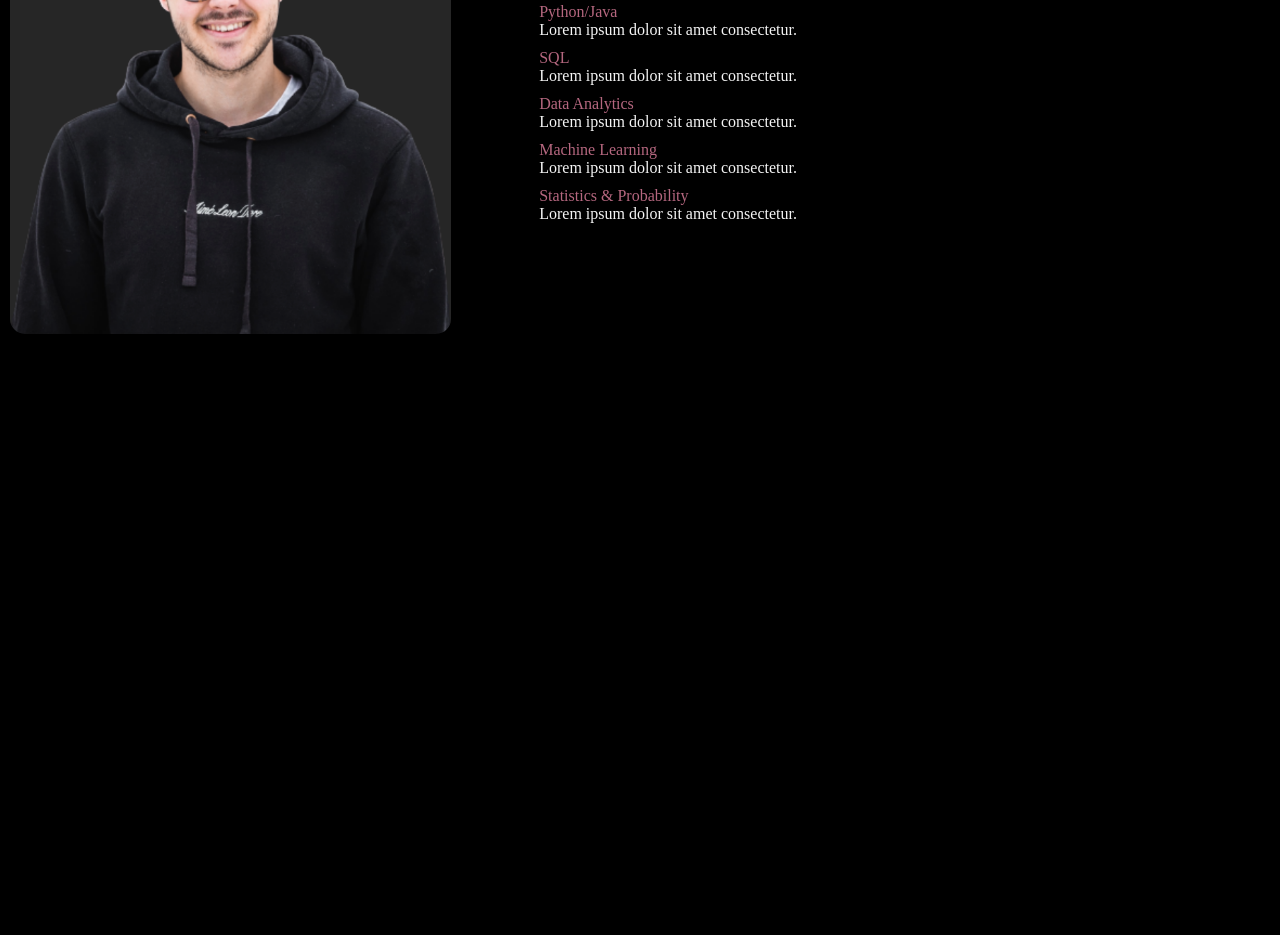
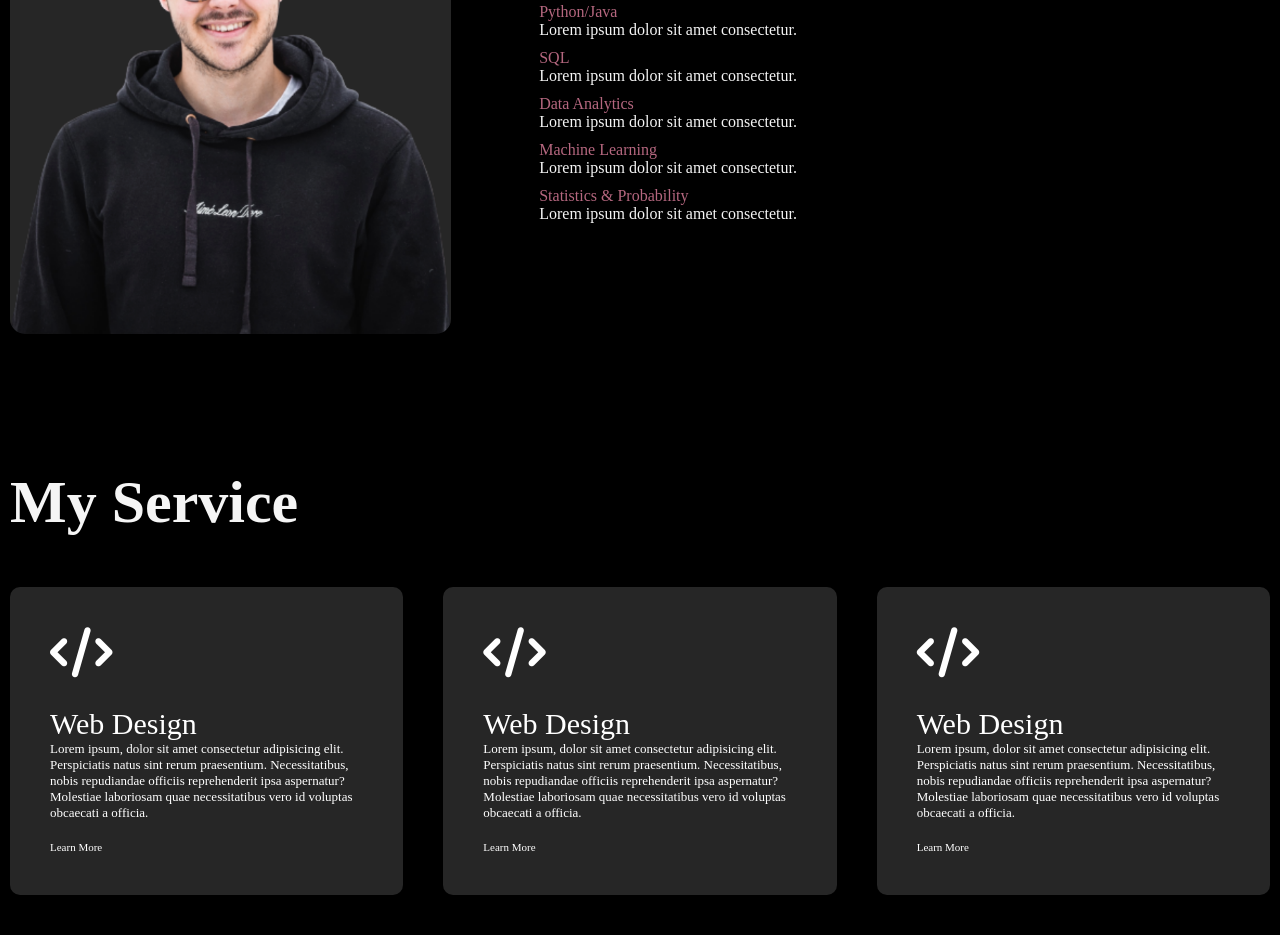
Before and after one commit to Hrithikkumar30/Portfolio_website, a plain HTML site: page index.html in a window 1280 px wide. Shown: the part 1129-2064 px from the top of the page. Before the commit the page ends 1557 px from the top, so only its background shows below. Drawn offline with Linux system fonts and the light colour scheme.

Commit message:
services section completed

```diff
--- a/index.html
+++ b/index.html
@@ -6,6 +6,7 @@
     <meta name="viewport" content="width=device-width, initial-scale=1.0">
     <title>Personal Portfolio</title>
     <link rel="stylesheet" href="style.css">
+    <script src="https://kit.fontawesome.com/d10149c2d4.js" crossorigin="anonymous"></script>
 </head>
 <body>
     <div id="header">
@@ -77,6 +78,34 @@
             </div>
         </div>
     </div>
+
+    <!-----------------                   Services                   ------------------------>
+
+    <div id="services">
+        <div class="container">
+            <h1 class="sub-title">My Service</h1>
+            <div class="services-list">
+                <div>
+                    <i class="fa-solid fa-code"></i>                    <h2>Web Design</h2>
+                    <p>Lorem ipsum, dolor sit amet consectetur adipisicing elit. Perspiciatis natus sint rerum praesentium. Necessitatibus, nobis repudiandae officiis reprehenderit ipsa aspernatur? Molestiae laboriosam quae necessitatibus vero id voluptas obcaecati a officia.</p>
+                    <a href="#"> Learn More</a>
+                </div>
+                <div>
+                    <i class="fa-solid fa-code"></i>
+                    <h2>Web Design</h2>
+                    <p>Lorem ipsum, dolor sit amet consectetur adipisicing elit. Perspiciatis natus sint rerum praesentium. Necessitatibus, nobis repudiandae officiis reprehenderit ipsa aspernatur? Molestiae laboriosam quae necessitatibus vero id voluptas obcaecati a officia.</p>
+                    <a href="#"> Learn More</a>
+                </div>
+                <div>
+                    <i class="fa-solid fa-code"></i>                    <h2>Web Design</h2>
+                    <p>Lorem ipsum, dolor sit amet consectetur adipisicing elit. Perspiciatis natus sint rerum praesentium. Necessitatibus, nobis repudiandae officiis reprehenderit ipsa aspernatur? Molestiae laboriosam quae necessitatibus vero id voluptas obcaecati a officia.</p>
+                    <a href="#"> Learn More</a>
+                </div>
+            </div>
+        </div>
+    </div>
+
+
     <script>
         var tablinks = document.getElementsByClassName("tab-links");
         var tabcontents = document.getElementsByClassName("tab-contents");
--- a/style.css
+++ b/style.css
@@ -129,3 +129,47 @@ nav ul li a:hover::after{
 .tab-contents.active-tab{
     display: block;
 }
+
+
+#services{
+    padding: 30px 0;
+
+}
+.services-list{
+    display: grid;
+    grid-template-columns: repeat(auto-fit , minmax(250px , 1fr));
+    grid-gap: 40px;
+    margin-top: 50px;
+}
+.services-list div{
+    background: #262626;
+    padding: 40px;
+    font-size:13px;
+    font-weight:300;
+    border-radius: 10px;
+    transition: background 0.5s , transform 0.5s;
+}
+
+.services-list div i{
+    font-size:50px;
+    margin-bottom: 30px;
+}
+
+.services-list div h2{
+    font-size:30px;
+    font-weight: 500;
+    border-bottom:15px;
+}
+
+.services-list div a{
+    text-decoration: none;
+    color:#fff;
+    font-size: 11px;
+    display:inline-block;
+    margin-top: 20px;
+}
+
+.services-list div:hover{
+    transform: translateY(-10px);
+    background-color: #ff004f;
+}
```
